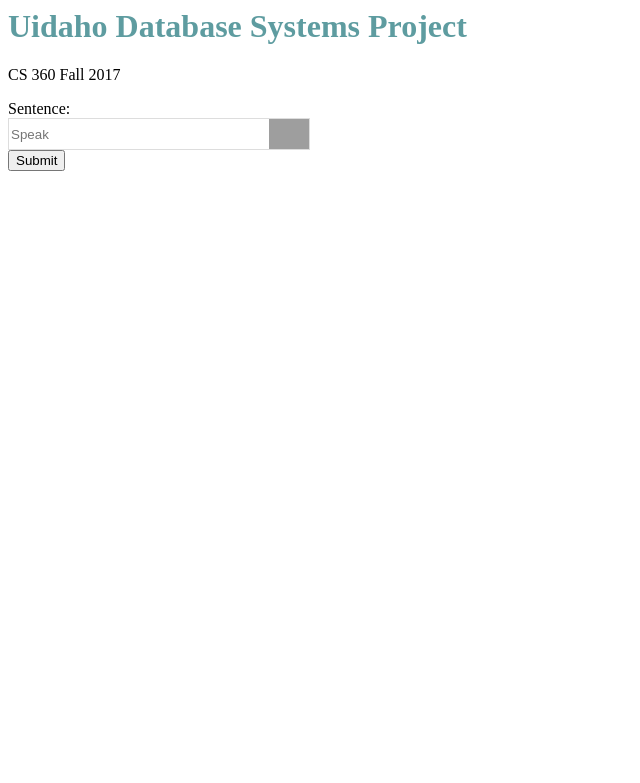
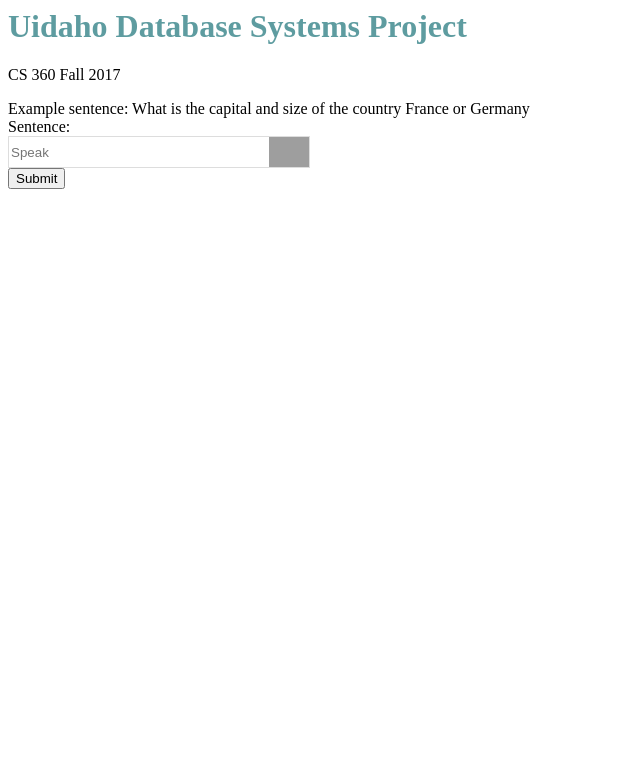
Before and after one commit to rohitkyadv/CS460-360-Project, a PHP site: page / in a window 1280 px wide. Shown: the top 783 px of the page, without its empty margins (0-640 px from the left). Run offline with PHP 8.4, Linux system fonts and the light colour scheme; data that the repository does not hold is empty; grey boxes are pictures that could not be loaded.

Commit message:
Index: added example sentence

```diff
--- a/index.php
+++ b/index.php
@@ -12,6 +12,8 @@
   .speech input {border: 0; width: 240px; display: inline-block; height: 30px;}
   .speech img {float: right; width: 40px }
 </style>
+
+Example sentence: What is the capital and size of the country France or Germany
 
 <!-- Search Form -->
 <form id="labnol" method="post" action="index.php"> <!action="https://www.google.com/search">
```
